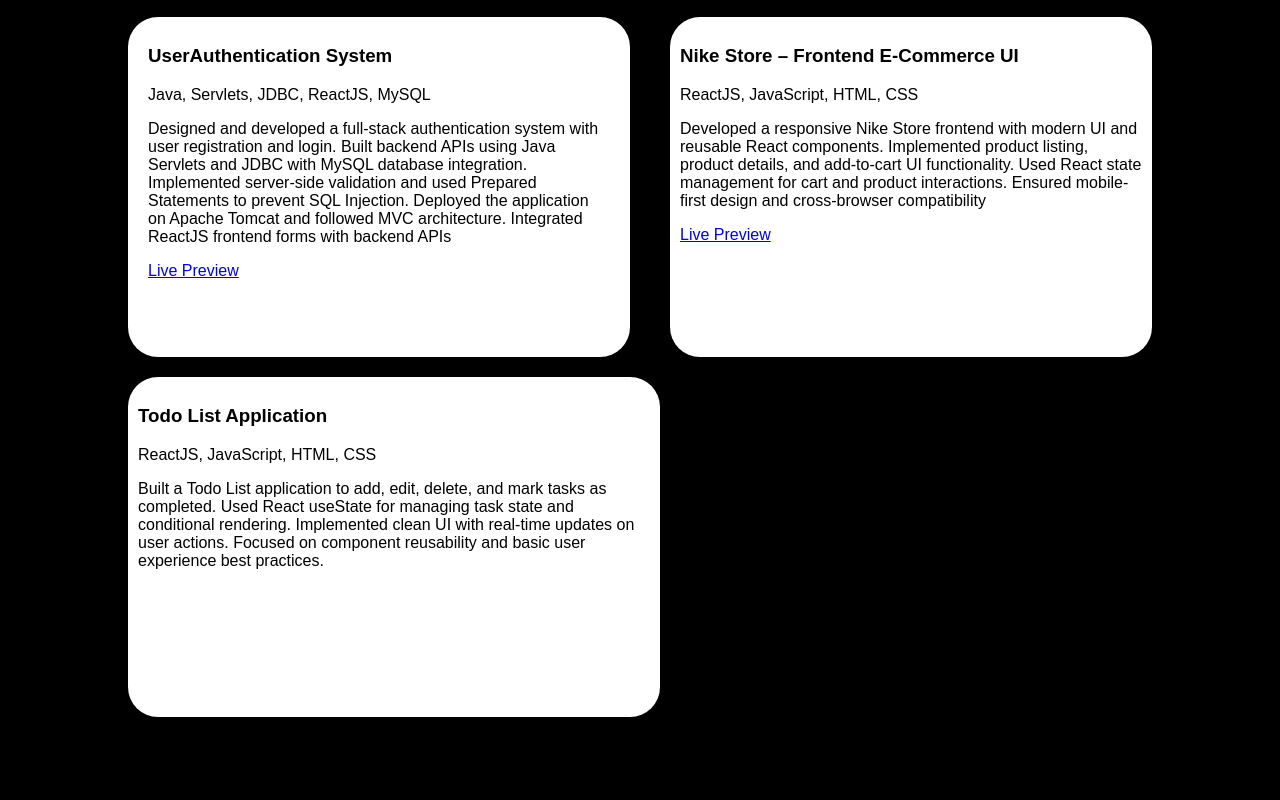
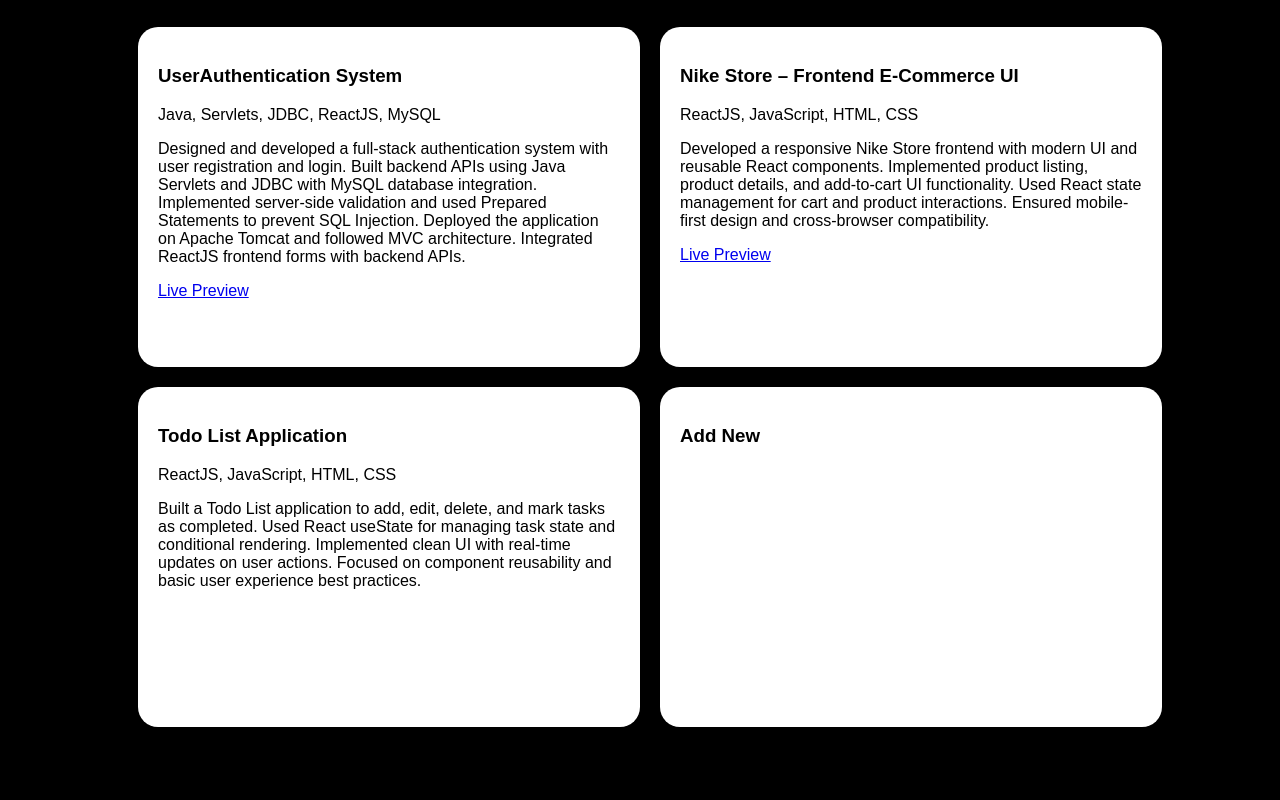
Before and after one commit to OmkarORR/portfolio-website, a React (Vite) app: page / in a window 1280 px wide. Shown: the part 1160-1960 px from the top of the page. Built offline with nearby package versions, Linux system fonts and the light colour scheme.

Commit message:
updated file

```diff
--- a/src/App.css
+++ b/src/App.css
@@ -201,7 +201,7 @@
 }
 .container-proj{
   width: 80%;
-  height: 80vh;
+  height: 80%;
   display: flex;
   flex-direction: column;
 }
@@ -209,47 +209,65 @@
   width: 100%;
   height: 50%;
   display: flex;
+  margin: 10px;
+  border-radius: 20px;
 
 }
 .proj-cont-2{
   width: 100%;
   height: 50%;
   display: flex;
+  margin: 10px;
 
 }
 .proj-main-1{
-  width: 50%;
+  width: 47%;
   height: 100%;
    background-color: white;
    color: black;
-  margin-right: 40px;
-  padding:  10px 20px;
-  border-radius: 30px;
+   padding: 20px;
+   border-radius: 20px;
 }
 .proj-main-2{
-  width: 50%;
+  width: 47%;
   height: 100%;
    padding:  10px 10px;
-   border-radius: 30px;
      background-color: white;
      color: black;
+        padding: 20px;
+        margin-left: 20px;
+        border-radius: 20px;
+
+}
+.proj-main-3{
+  width: 47%;
+  height: 100%;
+   background-color: white;
+   color: black;
+      padding: 20px;
+      margin-top: 40px;
+      border-radius: 20px;
+}
+.proj-main-4{
+  width: 47%;
+  height: 100%;
+   background-color: white;
+   color: black;
+      padding: 20px;
+      margin-left: 20px;
+      margin-top: 40px;
+      border-radius: 20px;
 }
 
 
-.proj-main-3{
-  width: 50%;
-  height: 100%;
-   background-color: white;
-   color: black;
-  margin-top: 40px;
-   padding:  10px 10px;
-   border-radius: 30px;
-}
+
+
 .contact {
   padding: 80px 10%;
   background: black;
   color: white;
   text-align: center;
+  margin-top: 30px;
 }
 
 .contact h2 {
--- a/src/App.jsx
+++ b/src/App.jsx
@@ -1,11 +1,11 @@
 import {  motion, transform } from 'motion/react'
+import Contact from './Contact';
 import './App.css'
 import { FaLinkedin } from "react-icons/fa";
 import { FaGithubSquare } from "react-icons/fa";
 import { FaInstagramSquare } from "react-icons/fa";
 import { FaWhatsappSquare } from "react-icons/fa";
 import { useState, useEffect } from 'react';
-import { animate } from 'motion';
 
 function App() {
 
@@ -98,7 +98,7 @@
 
       </section>
 
-      <section className="skills">
+      <section id='skills' className="skills">
         <h2 className='skill-header'>Skills</h2>
         <ul className='skills-main'>
           <li className='skill'>HTML</li>
@@ -110,7 +110,7 @@
         </ul>
       </section>
 
-      <section className="projects">
+      <section id='projects' className="projects">
         <h2 className='proj-header'>Projects</h2>
 
       <div className='container-proj'>
@@ -118,27 +118,32 @@
           <div className='proj-cont-1'>
 
             <motion.article whileHover={{scale:1.1}} className='proj-main-1'>
-                <h3>UserAuthentication System</h3>
-                <p>Java, Servlets, JDBC, ReactJS, MySQL</p>
-                <p>
-                  Designed and developed a full-stack authentication system with user registration and login.
+             <h3>UserAuthentication System</h3>
+              <p>Java, Servlets, JDBC, ReactJS, MySQL</p>
+              <p class="proj-desc">
+                Designed and developed a full-stack authentication system with user
+                registration and login. Built backend APIs using Java Servlets and JDBC with
+                MySQL database integration. Implemented server-side validation and used
+                Prepared Statements to prevent SQL Injection. Deployed the application on
+                Apache Tomcat and followed MVC architecture. Integrated ReactJS frontend forms
+                with backend APIs.
+              </p>
 
-                  Built backend APIs using Java Servlets and JDBC with MySQL database integration.
-                  Implemented server-side validation and used Prepared Statements to prevent SQL Injection.
-                  Deployed the application on Apache Tomcat and followed MVC architecture.
-                  Integrated ReactJS frontend forms with backend APIs
-                </p>
                 <a href='https://user-authentication-frontend-seven.vercel.app/' >Live Preview</a>
               </motion.article>
 
               <motion.article whileHover={{scale:1.1}} className='proj-main-2'>
-                <h3>Nike Store – Frontend E-Commerce UI</h3>
-                <p>ReactJS, JavaScript, HTML, CSS</p>
-                <p>
-                  Developed a responsive Nike Store frontend with modern UI and reusable React components.
-                  Implemented product listing, product details, and add-to-cart UI functionality.
-                  Used React state management for cart and product interactions.
-                  Ensured mobile-first design and cross-browser compatibility
+                <h3 className="proj-title">Nike Store – Frontend E-Commerce UI</h3>
+
+                <p className="tech">
+                  ReactJS, JavaScript, HTML, CSS
+                </p>
+
+                <p className="proj-desc">
+                  Developed a responsive Nike Store frontend with modern UI and reusable React
+                  components. Implemented product listing, product details, and add-to-cart UI
+                  functionality. Used React state management for cart and product interactions.
+                  Ensured mobile-first design and cross-browser compatibility.
                 </p>
                 <a href='https://nike-shoes-frontend-ui.vercel.app/' >Live Preview</a>
               </motion.article>
@@ -156,6 +161,10 @@
                   Implemented clean UI with real-time updates on user actions.
                   Focused on component reusability and basic user experience best practices.
                 </p>
+              </motion.article>
+
+              <motion.article whileHover={{scale:1.1}} className='proj-main-4'>
+                <h3>Add New</h3>
               </motion.article>
           </div>
       </div>
--- /dev/null
+++ b/src/Contact.jsx
@@ -0,0 +1,7 @@
+export default function Contact(){
+    return(
+        <div>
+
+        </div>
+    )
+}
```
